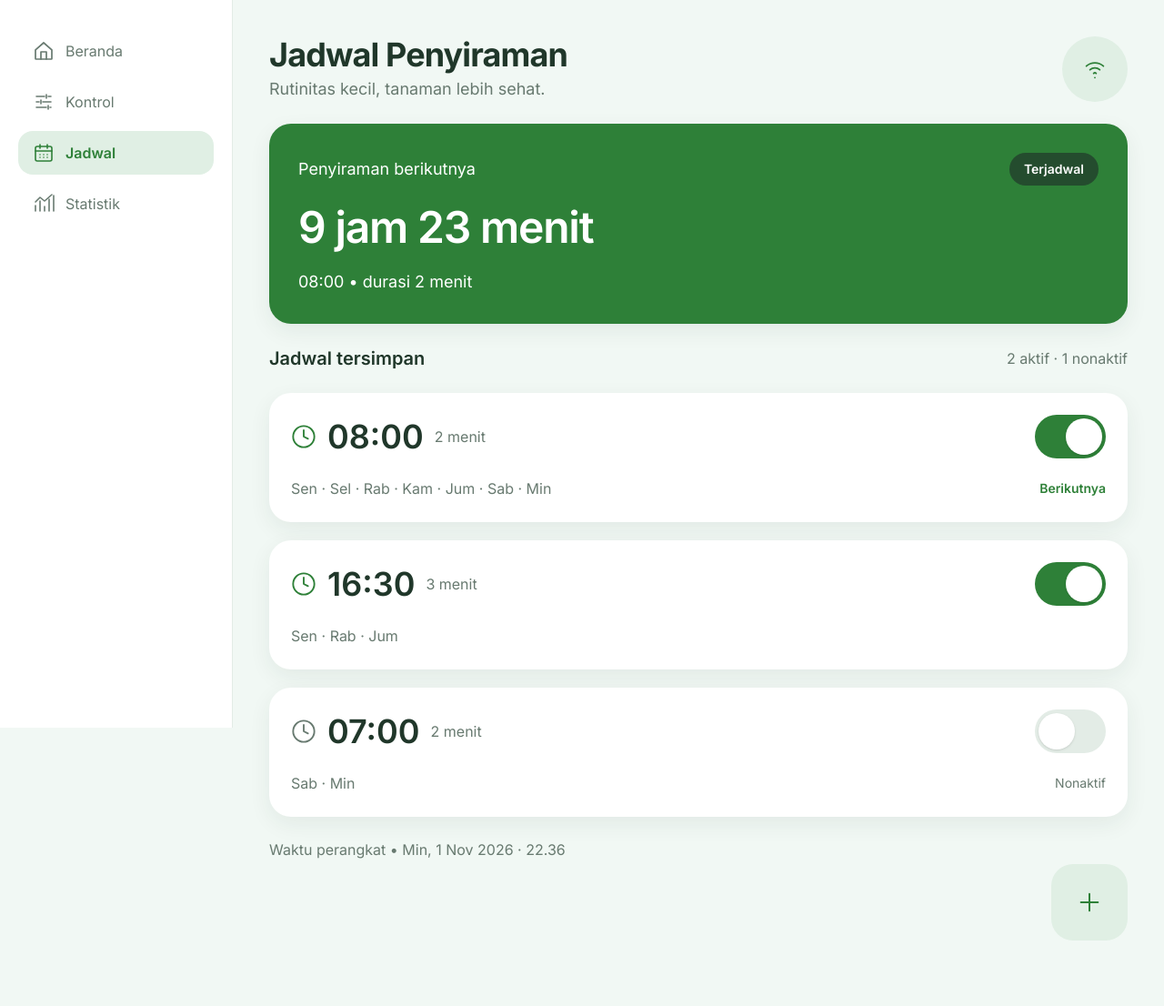
After one commit to bilbilaaaaa/siram-siram, a Laravel app: page /jadwal in a window 1280 px wide. The commit adds this page. Shown: the whole page at 91% size. Run offline with Laravel 12, Linux system fonts and the light colour scheme; style sheets or scripts are compiled from the project's sources.

Commit message:
Tampilan error form jadwal

```diff
--- /dev/null
+++ b/app/Http/Controllers/JadwalController.php
@@ -0,0 +1,34 @@
+<?php
+
+namespace App\Http\Controllers;
+
+use Illuminate\Contracts\View\View;
+
+class JadwalController extends Controller
+{
+    public function index(): View
+    {
+        $jadwal = [
+            [
+                'jam' => '08:00',
+                'hari' => ['Sen', 'Sel', 'Rab', 'Kam', 'Jum', 'Sab', 'Min'],
+                'durasi' => 2,
+                'aktif' => true,
+            ],
+            [
+                'jam' => '16:30',
+                'hari' => ['Sen', 'Rab', 'Jum'],
+                'durasi' => 3,
+                'aktif' => true,
+            ],
+            [
+                'jam' => '07:00',
+                'hari' => ['Sab', 'Min'],
+                'durasi' => 2,
+                'aktif' => false,
+            ],
+        ];
+
+        return view('pages.jadwal', compact('jadwal'));
+    }
+}
--- /dev/null
+++ b/resources/views/pages/jadwal.blade.php
@@ -0,0 +1,354 @@
+@extends('layouts.app')
+
+@section('title', 'Jadwal Penyiraman · SiramSiram')
+
+@section('content')
+    @php
+        $schedules = array_values(is_array($jadwal ?? null) ? $jadwal : []);
+        $weekDays = ['Sen', 'Sel', 'Rab', 'Kam', 'Jum', 'Sab', 'Min'];
+        $oldDays = old('hari', $weekDays);
+        $formDays = is_array($oldDays) ? $oldDays : [];
+        $showScheduleDialog = $errors->any() || session()->has('error');
+        $activeSchedules = array_filter($schedules, fn ($schedule) => (bool) ($schedule['aktif'] ?? false));
+        $nextSchedule = reset($activeSchedules) ?: null;
+        $activeCount = count($activeSchedules);
+        $inactiveCount = count($schedules) - $activeCount;
+        $nextMinutes = null;
+
+        if ($nextSchedule && ! empty($nextSchedule['jam'])) {
+            $nextAt = now()->setTimeFromTimeString($nextSchedule['jam']);
+
+            if ($nextAt->lessThanOrEqualTo(now())) {
+                $nextAt->addDay();
+            }
+
+            $nextMinutes = max(1, (int) now()->diffInMinutes($nextAt));
+        }
+    @endphp
+
+    <header class="mb-6 flex items-center justify-between gap-4">
+        <div>
+            <h1 class="text-3xl font-bold tracking-tight sm:text-4xl">Jadwal Penyiraman</h1>
+            <p class="mt-1 text-base text-muted sm:text-lg">Rutinitas kecil, tanaman lebih sehat.</p>
+        </div>
+        <span class="flex h-[4.5rem] w-[4.5rem] shrink-0 items-center justify-center rounded-full bg-primary-soft text-primary">
+            <svg aria-hidden="true" class="h-8 w-8" viewBox="0 0 24 24" fill="none" stroke="currentColor" stroke-width="1.4" stroke-linecap="round" stroke-linejoin="round">
+                <path d="M5 9.5a10.5 10.5 0 0 1 14 0M8 12.5a6 6 0 0 1 8 0M11 15.5a1.5 1.5 0 0 1 2 0"/>
+                <path d="M12 19h.01"/>
+            </svg>
+        </span>
+    </header>
+
+    <section aria-label="Penyiraman berikutnya" class="rounded-card bg-primary p-6 text-surface shadow-card sm:p-8">
+        <div class="flex items-center justify-between gap-3">
+            <h2 class="text-base sm:text-lg">Penyiraman berikutnya</h2>
+            <span class="rounded-full bg-primary-dark/70 px-4 py-2 text-sm font-semibold text-surface">
+                {{ $nextSchedule ? 'Terjadwal' : 'Tidak ada jadwal' }}
+            </span>
+        </div>
+        <p class="mt-4 text-4xl font-semibold leading-tight tracking-tight sm:text-5xl">
+            @if ($nextSchedule && $nextMinutes !== null)
+                @if ($nextMinutes >= 60)
+                    {{ intdiv($nextMinutes, 60) }} jam {{ $nextMinutes % 60 }} menit
+                @else
+                    Dalam {{ $nextMinutes }} menit
+                @endif
+            @else
+                Tidak ada jadwal aktif
+            @endif
+        </p>
+        @if ($nextSchedule)
+            <p class="mt-4 text-base sm:text-lg">
+                {{ $nextSchedule['jam'] ?? '—' }} • durasi {{ $nextSchedule['durasi'] ?? '—' }} menit
+            </p>
+        @endif
+    </section>
+
+    <section aria-labelledby="saved-schedules-title" class="mt-6">
+        <div class="mb-6 flex items-center justify-between gap-3">
+            <h2 id="saved-schedules-title" class="text-xl font-semibold">Jadwal tersimpan</h2>
+            <p class="text-sm text-muted sm:text-base">
+                {{ $activeCount }} aktif · {{ $inactiveCount }} nonaktif
+            </p>
+        </div>
+
+        <div class="space-y-5">
+            @foreach ($schedules as $index => $schedule)
+                @php
+                    $isActive = (bool) ($schedule['aktif'] ?? false);
+                    $days = $schedule['hari'] ?? [];
+                    $daysText = is_array($days) ? implode(' · ', $days) : (string) $days;
+                @endphp
+
+                <article class="rounded-card bg-surface p-5 shadow-card sm:p-6">
+                    <div class="flex items-center justify-between gap-3">
+                        <div class="flex min-w-0 items-center gap-3">
+                            <svg aria-hidden="true" class="h-7 w-7 shrink-0 {{ $isActive ? 'text-primary' : 'text-muted' }}" viewBox="0 0 24 24" fill="none" stroke="currentColor" stroke-width="1.6" stroke-linecap="round" stroke-linejoin="round">
+                                <circle cx="12" cy="12" r="10"/>
+                                <path d="M12 6v6l4 2"/>
+                            </svg>
+                            <button type="button" data-edit-schedule="{{ $index }}" class="flex min-w-0 items-center gap-3 text-left focus-visible:rounded-lg focus-visible:outline-2 focus-visible:outline-offset-2 focus-visible:outline-primary">
+                                <span class="text-3xl font-semibold leading-none sm:text-4xl">{{ $schedule['jam'] ?? '—' }}</span>
+                                <span class="text-base text-muted">{{ $schedule['durasi'] ?? '—' }} menit</span>
+                            </button>
+                        </div>
+
+                        <button
+                            type="button"
+                            aria-label="{{ $isActive ? 'Nonaktifkan' : 'Aktifkan' }} jadwal {{ $schedule['jam'] ?? '' }}"
+                            aria-pressed="{{ $isActive ? 'true' : 'false' }}"
+                            class="relative h-12 w-[4.875rem] shrink-0 rounded-full {{ $isActive ? 'bg-primary' : 'bg-border' }}"
+                        >
+                            <span class="absolute top-1 h-10 w-10 rounded-full bg-surface shadow-sm transition-all {{ $isActive ? 'right-1' : 'left-1' }}"></span>
+                        </button>
+                    </div>
+
+                    <div class="mt-5 flex items-center justify-between gap-3">
+                        <p class="min-w-0 text-base leading-relaxed text-muted">{{ $daysText }}</p>
+                        @if ($schedule === $nextSchedule)
+                            <span class="shrink-0 text-sm font-semibold text-primary">Berikutnya</span>
+                        @elseif (! $isActive)
+                            <span class="shrink-0 text-sm text-muted">Nonaktif</span>
+                        @endif
+                    </div>
+                </article>
+            @endforeach
+        </div>
+    </section>
+
+    <p class="mt-6 text-sm text-muted sm:text-base">
+        Waktu perangkat • {{ now()->locale('id')->translatedFormat('D, j M Y · H.i') }}
+    </p>
+
+    <div class="mt-1 flex justify-end">
+        <button
+            type="button"
+            aria-label="Tambah jadwal"
+            aria-haspopup="dialog"
+            aria-controls="schedule-dialog"
+            class="flex h-[5.25rem] w-[5.25rem] items-center justify-center rounded-[1.5rem] bg-primary-soft text-primary transition hover:bg-primary/15 focus-visible:outline-2 focus-visible:outline-offset-2 focus-visible:outline-primary"
+        >
+            <svg aria-hidden="true" class="h-8 w-8" viewBox="0 0 24 24" fill="none" stroke="currentColor" stroke-width="1.5" stroke-linecap="round">
+                <path d="M12 5v14M5 12h14"/>
+            </svg>
+        </button>
+    </div>
+
+    <dialog id="schedule-dialog" aria-labelledby="schedule-dialog-title" class="fixed inset-0 m-0 h-dvh max-h-none w-full max-w-none overflow-y-auto bg-background p-0 text-primary-dark backdrop:bg-primary-dark/50 lg:m-auto lg:h-auto lg:max-h-[90dvh] lg:max-w-xl lg:rounded-card lg:shadow-card">
+        <form id="schedule-form" class="flex min-h-dvh flex-col px-6 pb-6 pt-10 sm:px-8 lg:min-h-0 lg:p-8">
+            <header class="flex items-center gap-5">
+                <button type="button" data-close-schedule aria-label="Kembali" class="flex h-9 w-9 shrink-0 items-center justify-center text-primary-dark focus-visible:rounded-lg focus-visible:outline-2 focus-visible:outline-primary">
+                    <svg aria-hidden="true" class="h-7 w-7" viewBox="0 0 24 24" fill="none" stroke="currentColor" stroke-width="1.5" stroke-linecap="round" stroke-linejoin="round">
+                        <path d="M19 12H5M12 19l-7-7 7-7"/>
+                    </svg>
+                </button>
+                <h2 id="schedule-dialog-title" class="text-3xl font-bold tracking-tight sm:text-4xl">Tambah Jadwal</h2>
+            </header>
+
+            <p class="mt-10 text-lg leading-relaxed text-muted">
+                Buat rutinitas penyiraman untuk kebun TOGA Anda.
+            </p>
+
+            <div class="mt-6 space-y-7 rounded-card bg-surface p-6 shadow-card">
+                <label class="block space-y-2">
+                    <span class="text-lg font-semibold">Jam mulai</span>
+                    <span class="relative block">
+                        <input id="schedule-time" name="jam" type="text" inputmode="numeric" placeholder="HH:MM" value="{{ old('jam', '12:00') }}" aria-invalid="@error('jam') true @else false @enderror" @if ($errors->has('jam')) aria-describedby="schedule-time-error" @endif @class(['h-[5.25rem] w-full rounded-2xl border bg-background px-5 pr-16 text-3xl font-medium outline-none focus:ring-2', 'border-accent-red bg-accent-red-soft text-accent-red focus:border-accent-red focus:ring-accent-red/20' => $errors->has('jam'), 'border-border text-primary-dark focus:border-primary focus:ring-primary/20' => ! $errors->has('jam')])>
+                        <svg aria-hidden="true" class="pointer-events-none absolute right-5 top-1/2 h-7 w-7 -translate-y-1/2 {{ $errors->has('jam') ? 'text-accent-red' : 'text-primary' }}" viewBox="0 0 24 24" fill="none" stroke="currentColor" stroke-width="1.5" stroke-linecap="round" stroke-linejoin="round">
+                            <circle cx="12" cy="12" r="10"/>
+                            <path d="M12 6v6l4 2"/>
+                        </svg>
+                    </span>
+                    @error('jam')
+                        <span id="schedule-time-error" class="block text-base text-accent-red">{{ $message }}</span>
+                    @enderror
+                </label>
+
+                <label class="block space-y-2">
+                    <span class="text-lg font-semibold">Durasi (menit)</span>
+                    <span class="relative block">
+                        <input id="schedule-duration" name="durasi" type="number" min="1" inputmode="numeric" value="{{ old('durasi', '2') }}" aria-invalid="@error('durasi') true @else false @enderror" @if ($errors->has('durasi')) aria-describedby="schedule-duration-error" @endif @class(['h-[5.25rem] w-full rounded-2xl border bg-background px-5 pr-16 text-3xl font-medium outline-none focus:ring-2', 'border-accent-red bg-accent-red-soft text-accent-red focus:border-accent-red focus:ring-accent-red/20' => $errors->has('durasi'), 'border-border text-primary-dark focus:border-primary focus:ring-primary/20' => ! $errors->has('durasi')])>
+                        <svg aria-hidden="true" class="pointer-events-none absolute right-5 top-1/2 h-7 w-7 -translate-y-1/2 {{ $errors->has('durasi') ? 'text-accent-red' : 'text-primary' }}" viewBox="0 0 24 24" fill="none" stroke="currentColor" stroke-width="1.5" stroke-linecap="round" stroke-linejoin="round">
+                            <path d="M10 2h4M12 14l3-3"/>
+                            <circle cx="12" cy="14" r="8"/>
+                            <path d="M18 5l1 1"/>
+                        </svg>
+                    </span>
+                    @error('durasi')
+                        <span id="schedule-duration-error" class="block text-base text-accent-red">{{ $message }}</span>
+                    @enderror
+                </label>
+
+                <fieldset class="space-y-3" aria-invalid="{{ $errors->has('hari') ? 'true' : 'false' }}" @if ($errors->has('hari')) aria-describedby="schedule-days-error" @endif>
+                    <legend class="text-lg font-semibold">Hari</legend>
+                    <div class="grid grid-cols-4 gap-3">
+                        @foreach ($weekDays as $day)
+                            @php($daySelected = in_array($day, $formDays, true))
+                            <div>
+                                <button type="button" data-schedule-day="{{ $day }}" aria-pressed="{{ $daySelected ? 'true' : 'false' }}" class="h-[4.5rem] w-full rounded-full px-4 text-base font-semibold transition focus-visible:outline-2 focus-visible:outline-offset-2 focus-visible:outline-primary {{ $daySelected ? 'bg-primary-soft text-primary' : 'bg-background text-muted' }}">
+                                    {{ $day }}
+                                </button>
+                                <input type="hidden" name="hari[]" value="{{ $day }}" data-schedule-day-input="{{ $day }}" @disabled(! $daySelected)>
+                            </div>
+                        @endforeach
+                    </div>
+                    <p id="schedule-repeat-label" class="pt-1 text-base text-muted">Berulang setiap hari</p>
+                    @error('hari')
+                        <span id="schedule-days-error" class="block text-base text-accent-red">{{ $message }}</span>
+                    @enderror
+                </fieldset>
+            </div>
+
+            @if ($errors->any())
+                <aside role="alert" class="mt-6 rounded-card bg-accent-red-soft p-5 text-accent-red">
+                    <div class="flex items-start gap-4">
+                        <svg aria-hidden="true" class="mt-0.5 h-6 w-6 shrink-0" viewBox="0 0 24 24" fill="none" stroke="currentColor" stroke-width="1.5" stroke-linecap="round" stroke-linejoin="round">
+                            <circle cx="12" cy="12" r="10"/>
+                            <path d="M12 11v5M12 8h.01"/>
+                        </svg>
+                        <div>
+                            <h3 class="text-lg font-semibold">Periksa kembali isian Anda</h3>
+                            <p class="mt-1 text-base leading-relaxed">Gunakan format 24 jam dan durasi minimal 1 menit sebelum menyimpan.</p>
+                        </div>
+                    </div>
+                </aside>
+            @endif
+
+            @if (session('error'))
+                <aside role="alert" class="mt-6 rounded-card bg-accent-red-soft p-5 text-accent-red">
+                    <div class="flex items-start gap-4">
+                        <svg aria-hidden="true" class="mt-0.5 h-6 w-6 shrink-0" viewBox="0 0 24 24" fill="none" stroke="currentColor" stroke-width="1.5" stroke-linecap="round" stroke-linejoin="round">
+                            <circle cx="12" cy="12" r="10"/>
+                            <path d="M12 11v5M12 8h.01"/>
+                        </svg>
+                        <div>
+                            <h3 class="text-lg font-semibold">Jadwal bentrok dengan jadwal lain</h3>
+                            <p class="mt-1 text-base leading-relaxed">{{ session('error') }}</p>
+                        </div>
+                    </div>
+                </aside>
+            @endif
+
+            @unless ($errors->any() || session()->has('error'))
+                <aside aria-live="polite" class="mt-6 rounded-card bg-primary-soft p-5 text-primary">
+                <div class="flex items-start gap-4">
+                    <svg aria-hidden="true" class="mt-0.5 h-6 w-6 shrink-0" viewBox="0 0 24 24" fill="none" stroke="currentColor" stroke-width="1.5" stroke-linecap="round" stroke-linejoin="round">
+                        <circle cx="12" cy="12" r="10"/>
+                        <path d="M12 11v5M12 8h.01"/>
+                    </svg>
+                    <div>
+                        <h3 class="text-lg font-semibold">Siap dijadwalkan</h3>
+                        <p id="schedule-summary" class="mt-1 text-base leading-relaxed"></p>
+                    </div>
+                </div>
+                </aside>
+            @endunless
+
+            <div class="mt-auto grid grid-cols-2 gap-4 pt-8 lg:mt-8">
+                <button type="button" data-close-schedule class="h-[4.5rem] rounded-full bg-primary-soft px-4 text-lg font-semibold text-primary transition hover:bg-primary/15 focus-visible:outline-2 focus-visible:outline-offset-2 focus-visible:outline-primary">
+                    Batal
+                </button>
+                <button type="button" data-save-schedule class="flex h-[4.5rem] items-center justify-center gap-3 rounded-full bg-primary px-4 text-lg font-semibold text-surface transition hover:bg-primary/90 focus-visible:outline-2 focus-visible:outline-offset-2 focus-visible:outline-primary">
+                    <svg aria-hidden="true" class="h-6 w-6" viewBox="0 0 24 24" fill="none" stroke="currentColor" stroke-width="1.7" stroke-linecap="round" stroke-linejoin="round">
+                        <path d="m5 12 5 5L20 7"/>
+                    </svg>
+                    Simpan
+                </button>
+            </div>
+        </form>
+    </dialog>
+
+    <script>
+        const scheduleDialog = document.getElementById('schedule-dialog');
+        const openScheduleDialog = document.querySelector('[aria-controls="schedule-dialog"]');
+        const scheduleForm = document.getElementById('schedule-form');
+        const scheduleTime = document.getElementById('schedule-time');
+        const scheduleDuration = document.getElementById('schedule-duration');
+        const scheduleSummary = document.getElementById('schedule-summary');
+        const repeatLabel = document.getElementById('schedule-repeat-label');
+        const scheduleTitle = document.getElementById('schedule-dialog-title');
+        const dayButtons = Array.from(scheduleDialog.querySelectorAll('[data-schedule-day]'));
+        const weekDays = @js($weekDays);
+        const schedules = @js($schedules);
+        let selectedDays = @js($formDays);
+
+        const updateScheduleSummary = () => {
+            const parsedDuration = Number.parseInt(scheduleDuration.value || '0', 10);
+            const duration = Number.isFinite(parsedDuration) ? Math.max(0, parsedDuration) : 0;
+            const timeMatch = /^([01]\d|2[0-3]):([0-5]\d)$/.exec(scheduleTime.value || '');
+            const [hours, minutes] = timeMatch ? timeMatch.slice(1).map(Number) : [12, 0];
+            const endTime = new Date();
+            endTime.setHours(hours, minutes + duration);
+            const endHour = String(endTime.getHours()).padStart(2, '0');
+            const endMinute = String(endTime.getMinutes()).padStart(2, '0');
+
+            if (scheduleSummary) {
+                scheduleSummary.textContent = `Setiap ${selectedDays.join(', ')} pukul ${scheduleTime.value || '12:00'}–${endHour}.${endMinute}. Jadwal tidak bertabrakan dengan jadwal lain.`;
+            }
+            repeatLabel.textContent = selectedDays.length === weekDays.length
+                ? 'Berulang setiap hari'
+                : selectedDays.length
+                    ? `Berulang setiap ${selectedDays.join(' · ')}`
+                    : 'Pilih minimal satu hari';
+        };
+
+        const setSelectedDays = (days) => {
+            selectedDays = weekDays.filter((day) => days.includes(day));
+            dayButtons.forEach((button) => {
+                const isSelected = selectedDays.includes(button.dataset.scheduleDay);
+                button.setAttribute('aria-pressed', String(isSelected));
+                button.classList.toggle('bg-primary-soft', isSelected);
+                button.classList.toggle('text-primary', isSelected);
+                button.classList.toggle('bg-background', ! isSelected);
+                button.classList.toggle('text-muted', ! isSelected);
+                scheduleDialog.querySelector(`[data-schedule-day-input="${button.dataset.scheduleDay}"]`).disabled = ! isSelected;
+            });
+            updateScheduleSummary();
+        };
+
+        const openScheduleForm = (schedule = null) => {
+            scheduleForm.dataset.editing = schedule ? 'true' : 'false';
+            scheduleTitle.textContent = schedule ? 'Edit Jadwal' : 'Tambah Jadwal';
+            scheduleTime.value = String(schedule?.jam ?? '12:00').replace('.', ':');
+            scheduleDuration.value = schedule?.durasi ?? '2';
+
+            const days = Array.isArray(schedule?.hari)
+                ? schedule.hari
+                : typeof schedule?.hari === 'string'
+                    ? schedule.hari.split(/[,\s·]+/).filter(Boolean)
+                    : weekDays;
+
+            setSelectedDays(days);
+            scheduleDialog.showModal();
+            scheduleDialog.querySelector('[data-close-schedule]').focus();
+        };
+
+        openScheduleDialog.addEventListener('click', () => openScheduleForm());
+        document.querySelectorAll('[data-edit-schedule]').forEach((button) => {
+            button.addEventListener('click', () => openScheduleForm(schedules[Number(button.dataset.editSchedule)]));
+        });
+        scheduleDialog.querySelectorAll('[data-close-schedule], [data-save-schedule]').forEach((button) => {
+            button.addEventListener('click', () => scheduleDialog.close());
+        });
+        dayButtons.forEach((button) => {
+            button.addEventListener('click', () => {
+                const day = button.dataset.scheduleDay;
+                setSelectedDays(selectedDays.includes(day)
+                    ? selectedDays.filter((selectedDay) => selectedDay !== day)
+                    : [...selectedDays, day]);
+            });
+        });
+        scheduleTime.addEventListener('input', updateScheduleSummary);
+        scheduleDuration.addEventListener('input', updateScheduleSummary);
+        scheduleForm.addEventListener('submit', (event) => event.preventDefault());
+        scheduleDialog.addEventListener('click', (event) => {
+            if (event.target === scheduleDialog) {
+                scheduleDialog.close();
+            }
+        });
+        updateScheduleSummary();
+        if (@json($showScheduleDialog)) {
+            scheduleDialog.showModal();
+        }
+    </script>
+@endsection
--- a/resources/views/partials/bottom-nav.blade.php
+++ b/resources/views/partials/bottom-nav.blade.php
@@ -18,14 +18,14 @@
             </span>
             <span @class(['text-sm' => true, 'font-semibold' => request()->routeIs('kontrol')])>Kontrol</span>
         </a>
-        <a href="#jadwal" class="flex flex-col items-center gap-1 pb-2 text-muted">
-            <span class="flex h-10 w-[5.5rem] items-center justify-center">
+        <a href="{{ route('jadwal') }}" @if (request()->routeIs('jadwal')) aria-current="page" @endif class="flex flex-col items-center gap-1 pb-2 {{ request()->routeIs('jadwal') ? 'text-primary' : 'text-muted' }}">
+            <span @class(['flex h-10 w-[5.5rem] items-center justify-center rounded-full' => true, 'bg-primary-soft' => request()->routeIs('jadwal')])>
                 <svg aria-hidden="true" class="h-7 w-7" viewBox="0 0 24 24" fill="none" stroke="currentColor" stroke-width="1.5" stroke-linecap="round" stroke-linejoin="round">
                     <rect x="3" y="5" width="18" height="16" rx="2"/>
                     <path d="M16 3v4M8 3v4M3 10h18M8 14h.01M12 14h.01M16 14h.01M8 17h.01M12 17h.01M16 17h.01"/>
                 </svg>
             </span>
-            <span class="text-sm">Jadwal</span>
+            <span @class(['text-sm' => true, 'font-semibold' => request()->routeIs('jadwal')])>Jadwal</span>
         </a>
         <a href="#statistik" class="flex flex-col items-center gap-1 pb-2 text-muted">
             <span class="flex h-10 w-[5.5rem] items-center justify-center">
--- a/resources/views/partials/sidebar.blade.php
+++ b/resources/views/partials/sidebar.blade.php
@@ -14,7 +14,7 @@
             </svg>
             <span>Kontrol</span>
         </a>
-        <a href="#jadwal" class="flex items-center gap-3 rounded-2xl px-4 py-3 text-muted transition hover:bg-background hover:text-primary-dark">
+        <a href="{{ route('jadwal') }}" @if (request()->routeIs('jadwal')) aria-current="page" @endif @class(['flex items-center gap-3 rounded-2xl px-4 py-3', 'bg-primary-soft font-semibold text-primary' => request()->routeIs('jadwal'), 'text-muted transition hover:bg-background hover:text-primary-dark' => ! request()->routeIs('jadwal')])>
             <svg aria-hidden="true" class="h-6 w-6" viewBox="0 0 24 24" fill="none" stroke="currentColor" stroke-width="1.6" stroke-linecap="round" stroke-linejoin="round">
                 <rect x="3" y="5" width="18" height="16" rx="2"/>
                 <path d="M16 3v4M8 3v4M3 10h18M8 14h.01M12 14h.01M16 14h.01M8 17h.01M12 17h.01M16 17h.01"/>
--- a/routes/web.php
+++ b/routes/web.php
@@ -1,9 +1,12 @@
 <?php
 
 use App\Http\Controllers\DashboardController;
+use App\Http\Controllers\JadwalController;
 use Illuminate\Support\Facades\Route;
 
 Route::get('/', [DashboardController::class, 'index'])->name('dashboard');
 
 Route::view('/kontrol', 'pages.kontrol', ['modeAktif' => 'manual'])
     ->name('kontrol');
+
+Route::get('/jadwal', [JadwalController::class, 'index'])->name('jadwal');
```
